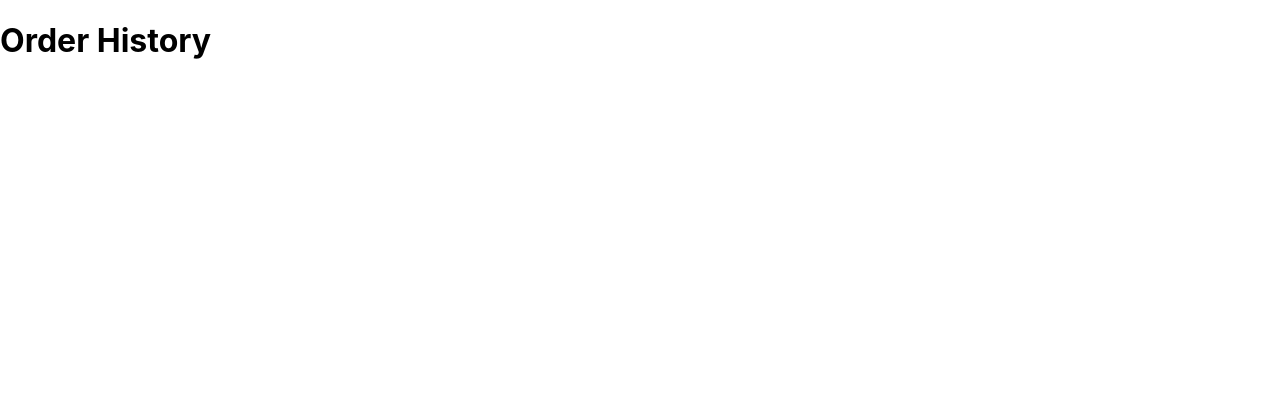
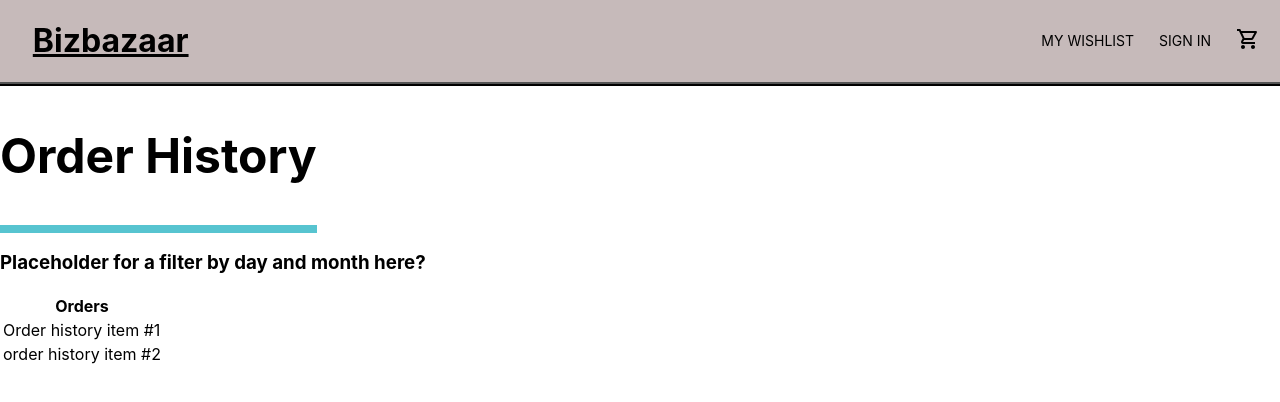
Before and after one commit to dmanzione/project-3-revature, a React (Create React App) app: page /history in a window 1280 px wide. Shown: the top 402 px of the page. Built offline with nearby package versions, Linux system fonts and the light colour scheme.

Commit message:
added temp history page layout

```diff
--- a/src/components/history/OrderHistory.tsx
+++ b/src/components/history/OrderHistory.tsx
@@ -1,11 +1,132 @@
-import {useNavigate} from 'react-router-dom';
+import { useNavigate } from 'react-router-dom';
+import React from 'react';
+import { Route, Routes } from "react-router-dom";
+import styled from "styled-components";
+import { ShoppingCartOutlined } from "@mui/icons-material";
+import { Typography } from '@mui/material';
 
-function OrderHistory() {
+
+
+const Container = styled.div`
+  height: 3%;
+  background-color: #c6baba;
+  border-bottom: .3rem ridge black;
+`;
+
+const Wrapper = styled.div`
+  padding: 0px 20px;
+  display: flex;
+  align-items: center;
+  justify-content: space-between;
+`;
+
+const Left = styled.div`
+  flex: 1;
+  display: flex;
+  align-items: center;
+`;
+
+const Logo = styled.h1`
+  font-weight: bold;
+  cursor: pointer;
+  text-decoration: underline;
+  padding: 0 .8rem;
+
+`;
+
+const Welcome = styled.h2`
+  margin-top: 2.5%;
+  margin-left: 3%;
+  font-size: .8rem;
+`;
+
+const Right = styled.div`
+  flex: 1;
+  display: flex;
+  align-items: center;
+  justify-content: flex-end;
+`;
+
+const MenuItem = styled.div`
+  font-size: 14px;
+  cursor: pointer;
+  margin-left: 25px;
+`;
+
+const HistoryStyle = styled.div`
+    font-size:2.0em;
+    border-bottom: 8px solid #57c4d0;
+    display: inline-block;
+`;
+
+
+
+
+
+const OrderHistory = () => {
+    const navigate = useNavigate();
+
+    const setSignInSignOut = () => {
+        if (window.sessionStorage.getItem("userEmail")) {
+            return "SIGN OUT"
+        } else {
+            return "SIGN IN"
+        }
+    }
+
+    const signOut = () => {
+        window.sessionStorage.clear()
+        navigate('/login')
+    }
+
+
     return (
-        <div>
-            <h1>Order History</h1>
-        </div>
-        )
+
+        <React.Fragment>
+            <Container>
+                <Wrapper>
+                    <Left>
+                        <Logo onClick={() => { navigate('/'); }}> Bizbazaar </Logo>
+                    </Left>
+                    <MenuItem> MY WISHLIST</MenuItem>
+
+                    <MenuItem onClick={() => { signOut(); }}>{setSignInSignOut()}</MenuItem>{/*this should change to SIGN OUT while the user is signed in*/}
+                    <MenuItem onClick={() => { navigate('/cart'); }}>
+                        <ShoppingCartOutlined />
+                    </MenuItem>
+                </Wrapper>
+            </Container>
+
+            <HistoryStyle>
+                <h2>Order History</h2>
+            </HistoryStyle>
+
+            <React.Fragment>
+                <h3>Placeholder for a filter by day and month here?</h3>
+
+                <React.Fragment>
+                    <table>
+                        <tr>
+                            <th>Orders</th>
+                        </tr>
+                        <tr>
+                            <td>Order history item #1</td>
+                        </tr>
+                        <tr>
+                            <td>order history item #2</td>
+                        </tr>
+                    </table>
+                </React.Fragment>
+            </React.Fragment>
+
+        </React.Fragment>
+
+
+
+
+
+
+    )
 }
 
 export default OrderHistory;
--- a/src/context/user.context.ts
+++ b/src/context/user.context.ts
@@ -19,7 +19,8 @@ export const UserContext = React.createContext<UserContextState>({
         id: 0,
         email: "",
         firstName: "",
-        lastName: ""
+        lastName: "",
+        password: ""
     },
     setUser: () => {}
 });
--- a/src/router/AppRoutes.tsx
+++ b/src/router/AppRoutes.tsx
@@ -14,6 +14,6 @@ export const AppRoutes: React.FC<unknown> = () => (
     <Route path="/register" element={<Register />} />
     <Route path="/checkout" element={<Checkout />} />
     <Route path="/cart" element={<Cart />} />
-    <Route path="/History" element={<OrderHistory />}/>
+    <Route path="/history" element={<OrderHistory />}/>
   </Routes>
 )
```
